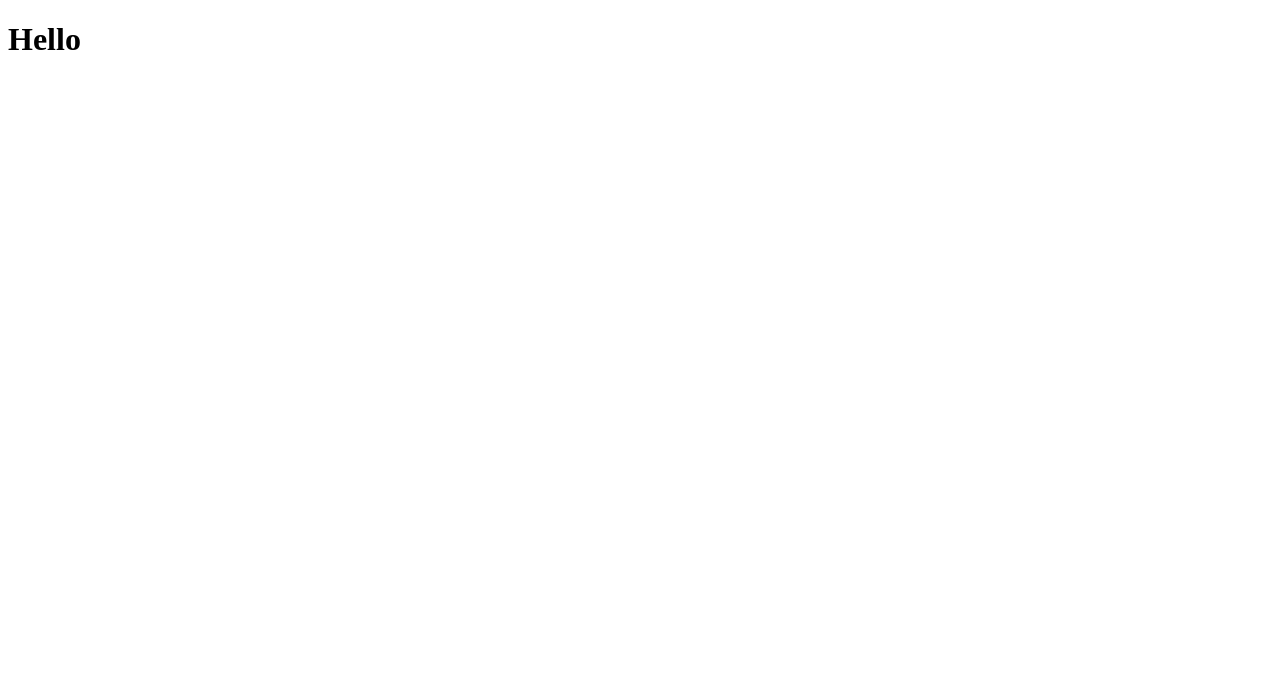
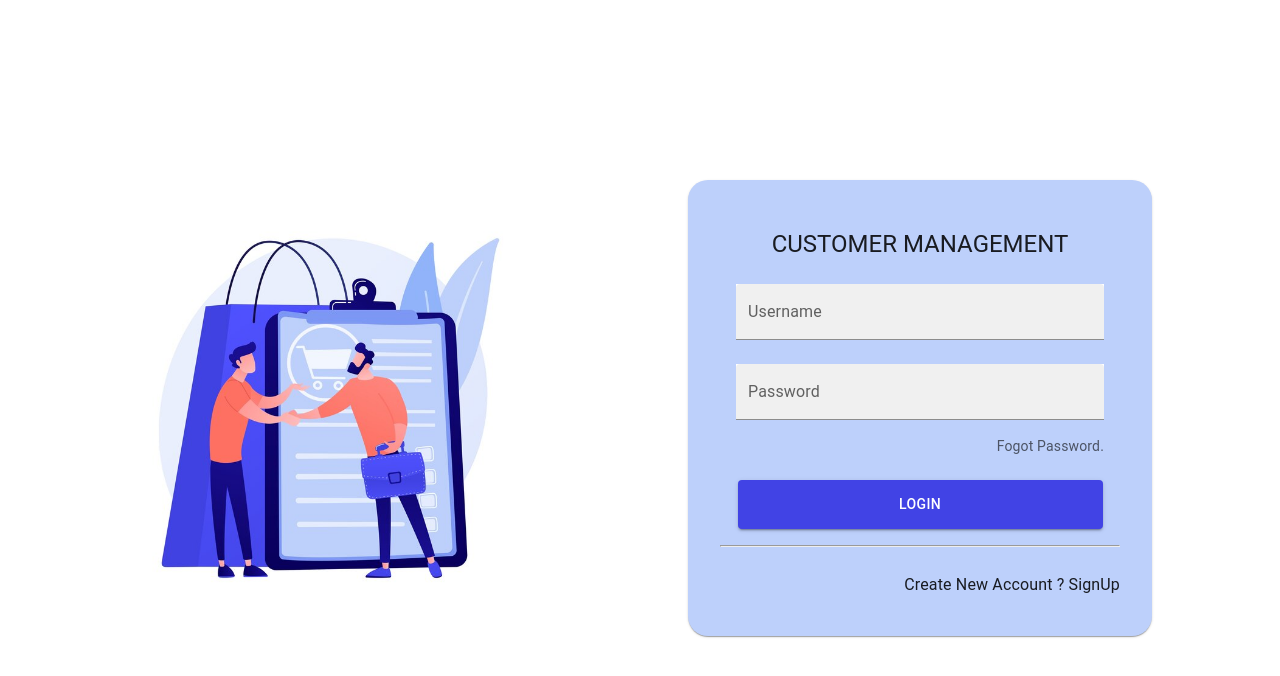
Before and after one commit to Prasad-Indika/customer-management, a React (Vite) app: page / in a window 1280 px wide. Shown: the top 676 px of the page. Built offline with nearby package versions, Linux system fonts and the light colour scheme.

Commit message:
login page

```diff
--- a/src/app/App.jsx
+++ b/src/app/App.jsx
@@ -1,3 +1,4 @@
+import AppLogin from '../pages/login/login'
 import './App.css'
 
 function App() {
@@ -5,7 +6,7 @@ function App() {
 
   return (
     <>
-      <h1>Hello</h1>
+      <AppLogin/>
     </>
   )
 }
--- /dev/null
+++ b/src/common/button/button.jsx
@@ -0,0 +1,10 @@
+import React from 'react'
+import Button from '@mui/material/Button';
+
+export default function AppButton({name='Name',clr,onclick,width}) {
+  return (
+    <div>
+          <Button fullWidth sx={{backgroundColor:clr,width:width,padding:1.5}} variant="contained">{name}</Button>
+    </div>
+  )
+}
--- /dev/null
+++ b/src/pages/login/login.jsx
@@ -0,0 +1,97 @@
+import React, { useState } from 'react'
+import Card from '@mui/material/Card';
+import CardActions from '@mui/material/CardActions';
+import CardContent from '@mui/material/CardContent';
+import CardMedia from '@mui/material/CardMedia';
+import Button from '@mui/material/Button';
+import Typography from '@mui/material/Typography';
+import { Box } from '@mui/material';
+import TextField from '@mui/material/TextField';
+import AppButton from '../../common/button/button';
+
+import img from '../../assets/cusmng.jpg';
+
+export default function AppLogin() {
+
+
+    const [username,setUname] = useState('')
+    const [pword,setPword] = useState('')
+
+    function loginHandle(){
+
+    }
+
+    return (
+
+      <div>
+            <Box sx={{height:'100vh',backgroundColor:'white' , display:'flex',justifyContent:'space-between',alignItems:'center'}}>
+
+
+            <Card sx={{marginLeft:12,boxShadow:0}}>
+                <CardMedia
+                    component="img"
+                    alt="Sample Image"
+                    height="450"
+                    image={img}
+                />
+
+
+            </Card>
+
+                <Card sx = {{ borderRadius:5, maxWidth: 400 , maxHeight:450 , marginRight:15,backgroundColor:'rgb(189, 208, 251)',padding:4}}>
+
+                    <CardContent>
+                        <Box textAlign = {'center'}>
+
+                            <Typography gutterBottom variant = "h5" component = "div">
+                                CUSTOMER MANAGEMENT
+                            </Typography>
+
+                            <TextField
+                                  sx={{backgroundColor:'white'}}
+                                  margin = 'normal'
+                                  fullWidth
+                                  id      = "filled-basic"
+                                  label   = "Username"
+                                  variant = "filled"
+                                  onChange={(val)=>{setUname(val.target.value)}}
+                            />
+
+
+                            <TextField
+                                  sx={{backgroundColor:'white'}}
+                                  margin='normal'
+                                  fullWidth
+                                  id="filled-password-input"
+                                  label="Password"
+                                  type="password"
+                                  autoComplete="current-password"
+                                  variant="filled"
+                                  onChange={(val)=>{setPword(val.target.value)}}
+
+                            />
+                        </Box>
+                        <Box sx={{display:'flex', justifyContent:'end'}}>
+                        <Typography marginTop={1} variant="body2" color="text.secondary">
+                            Fogot Password.
+                        </Typography>
+                        </Box>
+
+                    </CardContent>
+                    <CardActions sx={{display:'flex',justifyContent:'center'}}>
+                        <AppButton clr={'rgb(65,67,229)'} name='Login' width={365}/>
+                    </CardActions>
+                    <hr/>
+                    <Box sx={{display:'flex', justifyContent:'end',marginTop:3}}>
+                    <Typography variant="subtitle1" gutterBottom>
+                         Create New Account ? SignUp
+                    </Typography>
+                    </Box>
+
+                </Card>
+            </Box>
+      </div>
+
+    );
+
+}
```
Also changed, not shown: src/assets/cusmng.jpg (added).
